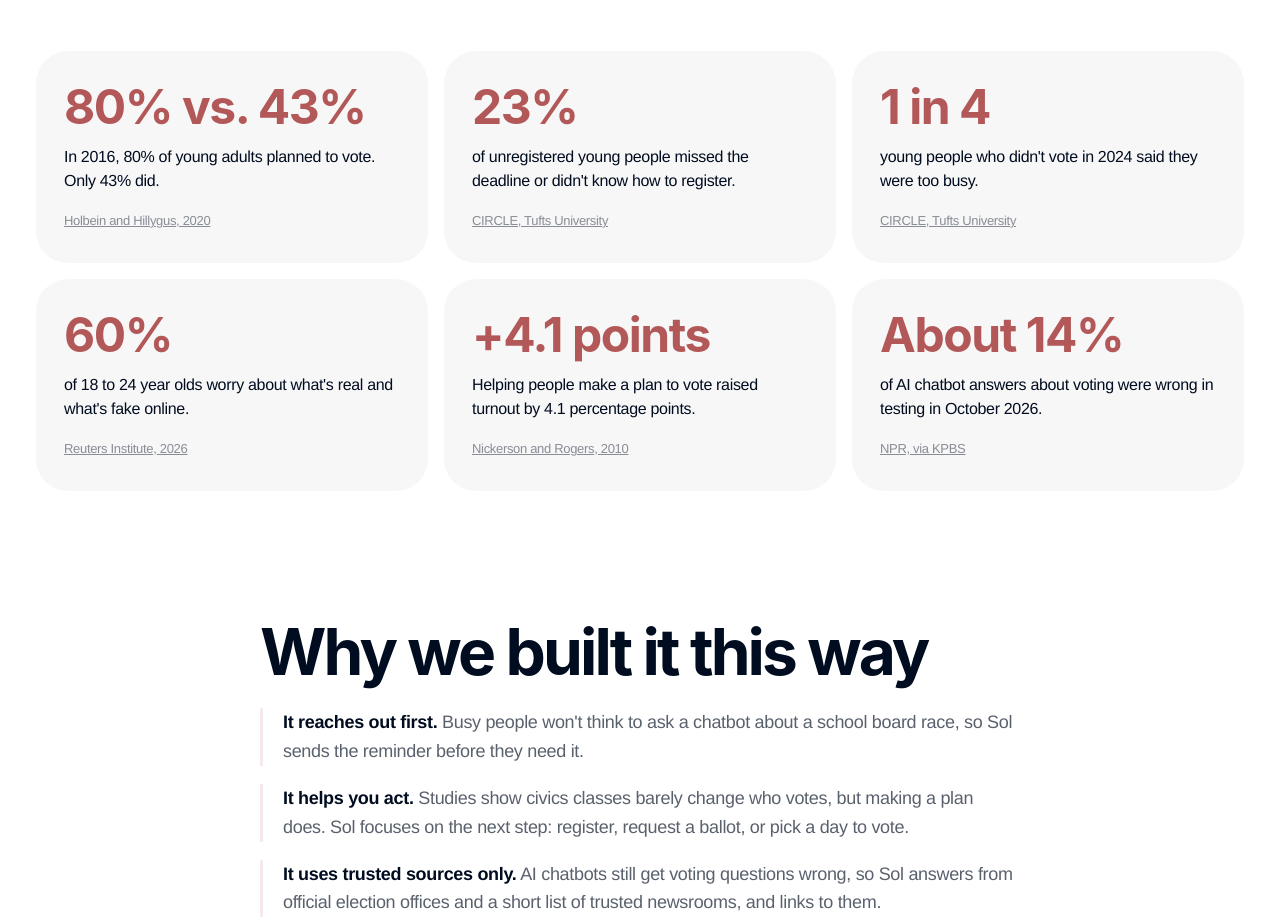
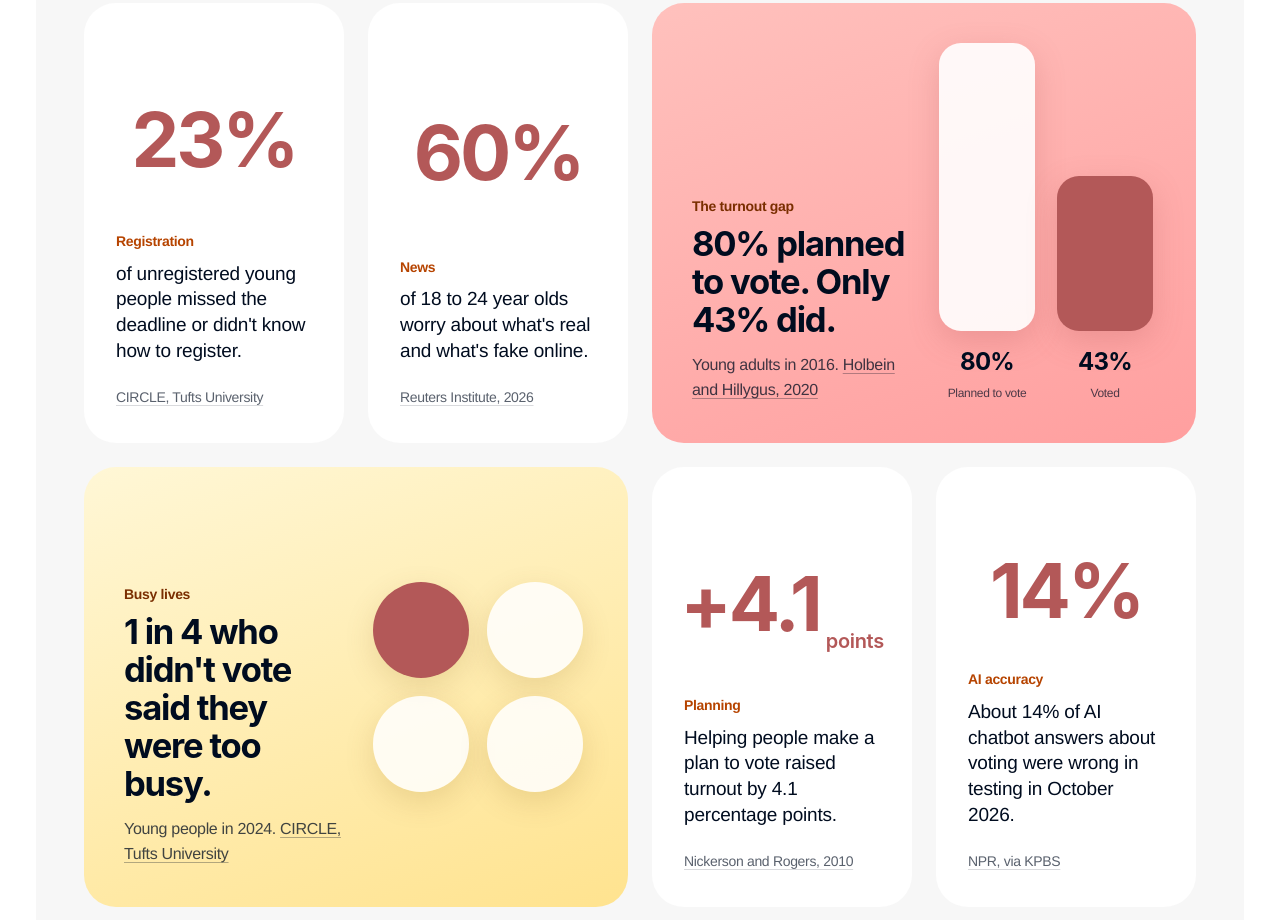
Before and after one commit to thatgulleylife/local-ballot-buddy, a plain HTML site: page docs/about.html in a window 1280 px wide. Shown: the part 1693-2613 px from the top of the page. Drawn offline with Linux system fonts and the light colour scheme.

Commit message:
Redesign the About page research stats as a bento card grid
Co-Authored-By: Claude Opus 5.5 <noreply@anthropic.com>

```diff
--- a/docs/about.html
+++ b/docs/about.html
@@ -45,41 +45,54 @@
     <p>Sol, our assistant, works inside the AI tool you already use. It reaches out first instead of waiting for you to ask. All year, it sends a short news roundup from trusted sources. Before each election, it helps you check your address, learn what's on your ballot, and make a plan to vote.</p>
   </section>
 
-  <section class="section" aria-labelledby="h-data">
+  <section class="section stat-band" aria-labelledby="h-data">
     <div class="section-head">
       <h2 class="display-l" id="h-data">What the research says</h2>
       <p class="body-l">The problem isn't apathy. It's deadlines, moves, busy weeks, and too much noise. Each part of Sol answers one of these.</p>
     </div>
-    <div class="stats">
-      <figure class="stat">
-        <p class="stat-num">80% vs. 43%</p>
-        <p class="stat-text">In 2016, 80% of young adults planned to vote. Only 43% did.</p>
-        <figcaption><a href="https://scholars.duke.edu/publication/1547481" target="_blank" rel="noopener">Holbein and Hillygus, 2020</a></figcaption>
+    <div class="stat-grid">
+      <figure class="sc">
+        <div class="sc-visual" aria-hidden="true"><span class="sc-num">23%</span></div>
+        <p class="sc-eyebrow">Registration</p>
+        <p class="sc-title">of unregistered young people missed the deadline or didn't know how to register.</p>
+        <figcaption><a class="sc-src" href="https://circle.tufts.edu/latest-research/barriers-and-hardships-why-some-youth-didnt-vote-2024" target="_blank" rel="noopener">CIRCLE, Tufts University</a></figcaption>
       </figure>
-      <figure class="stat">
-        <p class="stat-num">23%</p>
-        <p class="stat-text">of unregistered young people missed the deadline or didn't know how to register.</p>
-        <figcaption><a href="https://circle.tufts.edu/latest-research/barriers-and-hardships-why-some-youth-didnt-vote-2024" target="_blank" rel="noopener">CIRCLE, Tufts University</a></figcaption>
+      <figure class="sc">
+        <div class="sc-visual" aria-hidden="true"><span class="sc-num">60%</span></div>
+        <p class="sc-eyebrow">News</p>
+        <p class="sc-title">of 18 to 24 year olds worry about what's real and what's fake online.</p>
+        <figcaption><a class="sc-src" href="https://reutersinstitute.politics.ox.ac.uk/sites/default/files/2026-03/Young_people_and_the_news.pdf" target="_blank" rel="noopener">Reuters Institute, 2026</a></figcaption>
       </figure>
-      <figure class="stat">
-        <p class="stat-num">1 in 4</p>
-        <p class="stat-text">young people who didn't vote in 2024 said they were too busy.</p>
-        <figcaption><a href="https://circle.tufts.edu/latest-research/barriers-and-hardships-why-some-youth-didnt-vote-2024" target="_blank" rel="noopener">CIRCLE, Tufts University</a></figcaption>
+      <figure class="sc sc-feature sc-pink">
+        <div class="sc-bars" aria-hidden="true">
+          <div class="sc-bar"><span style="height:80%"></span><b>80%</b><small>Planned to vote</small></div>
+          <div class="sc-bar"><span style="height:43%"></span><b>43%</b><small>Voted</small></div>
+        </div>
+        <div class="sc-copy">
+          <p class="sc-eyebrow">The turnout gap</p>
+          <p class="sc-big">80% planned to vote. Only 43% did.</p>
+          <p class="sc-sub">Young adults in 2016. <a class="sc-src" href="https://scholars.duke.edu/publication/1547481" target="_blank" rel="noopener">Holbein and Hillygus, 2020</a></p>
+        </div>
       </figure>
-      <figure class="stat">
-        <p class="stat-num">60%</p>
-        <p class="stat-text">of 18 to 24 year olds worry about what's real and what's fake online.</p>
-        <figcaption><a href="https://reutersinstitute.politics.ox.ac.uk/sites/default/files/2026-03/Young_people_and_the_news.pdf" target="_blank" rel="noopener">Reuters Institute, 2026</a></figcaption>
+      <figure class="sc sc-feature sc-yellow">
+        <div class="sc-dots" aria-hidden="true"><span class="on"></span><span></span><span></span><span></span></div>
+        <div class="sc-copy">
+          <p class="sc-eyebrow">Busy lives</p>
+          <p class="sc-big">1 in 4 who didn't vote said they were too busy.</p>
+          <p class="sc-sub">Young people in 2024. <a class="sc-src" href="https://circle.tufts.edu/latest-research/barriers-and-hardships-why-some-youth-didnt-vote-2024" target="_blank" rel="noopener">CIRCLE, Tufts University</a></p>
+        </div>
       </figure>
-      <figure class="stat">
-        <p class="stat-num">+4.1 points</p>
-        <p class="stat-text">Helping people make a plan to vote raised turnout by 4.1 percentage points.</p>
-        <figcaption><a href="https://toddrogers.scholars.harvard.edu/publications/do-you-have-voting-plan-implementation-intentions-voter-turnout-and-organic" target="_blank" rel="noopener">Nickerson and Rogers, 2010</a></figcaption>
+      <figure class="sc">
+        <div class="sc-visual" aria-hidden="true"><span class="sc-num">+4.1</span><span class="sc-unit">points</span></div>
+        <p class="sc-eyebrow">Planning</p>
+        <p class="sc-title">Helping people make a plan to vote raised turnout by 4.1 percentage points.</p>
+        <figcaption><a class="sc-src" href="https://toddrogers.scholars.harvard.edu/publications/do-you-have-voting-plan-implementation-intentions-voter-turnout-and-organic" target="_blank" rel="noopener">Nickerson and Rogers, 2010</a></figcaption>
       </figure>
-      <figure class="stat">
-        <p class="stat-num">About 14%</p>
-        <p class="stat-text">of AI chatbot answers about voting were wrong in testing in October 2026.</p>
-        <figcaption><a href="https://www.kpbs.org/news/science-technology/2026/11/02/ai-chatbots-are-becoming-political-advisers-their-answers-can-mislead-voters" target="_blank" rel="noopener">NPR, via KPBS</a></figcaption>
+      <figure class="sc">
+        <div class="sc-visual" aria-hidden="true"><span class="sc-num">14%</span></div>
+        <p class="sc-eyebrow">AI accuracy</p>
+        <p class="sc-title">About 14% of AI chatbot answers about voting were wrong in testing in October 2026.</p>
+        <figcaption><a class="sc-src" href="https://www.kpbs.org/news/science-technology/2026/11/02/ai-chatbots-are-becoming-political-advisers-their-answers-can-mislead-voters" target="_blank" rel="noopener">NPR, via KPBS</a></figcaption>
       </figure>
     </div>
   </section>
--- a/docs/styles.css
+++ b/docs/styles.css
@@ -650,3 +650,60 @@ body.has-countdown { padding-bottom: 96px; }
 .cal-notes li { position: relative; padding-left: 20px; }
 .cal-notes li::before { content: ""; position: absolute; left: 0; top: 2px; width: 11px; height: 11px; border: 1.5px solid var(--navy); border-radius: 3px; }
 .cal-link { color: #0a64d8; font-weight: 500; }
+
+/* About page: research stats as a bento card grid */
+.stat-band { background: var(--surface); border-radius: var(--r-xl); padding: 80px clamp(16px, 4vw, 48px); max-width: var(--container); margin-left: auto; margin-right: auto; }
+.stat-grid { display: grid; grid-template-columns: repeat(4, minmax(0, 1fr)); gap: 24px; }
+.sc { margin: 0; background: var(--bg); border-radius: var(--r-l); padding: 32px 32px 34px; display: flex; flex-direction: column; min-height: 440px; }
+.sc-visual { flex: 1; display: flex; align-items: baseline; justify-content: center; gap: 6px; padding: 40px 0 28px; }
+.sc-visual { align-items: center; }
+.sc-num { font-family: var(--font-display); font-weight: 700; letter-spacing: -0.04em; font-size: clamp(56px, 6vw, 76px); line-height: 1; color: var(--navy); }
+.sc-unit { font-family: var(--font-display); font-weight: 600; font-size: 20px; color: var(--navy); align-self: flex-end; padding-bottom: 10px; }
+.sc-eyebrow { margin: 0 0 8px; font-size: var(--body-s); font-weight: 600; color: #b64400; }
+.sc-title { margin: 0 0 24px; font-size: 19px; line-height: 1.35; font-weight: 500; color: var(--ink); letter-spacing: -0.01em; }
+.sc figcaption { margin-top: auto; font-size: var(--body-s); }
+.sc-src { color: var(--ink-2); text-decoration: underline; text-underline-offset: 3px; text-decoration-color: var(--ink-4); }
+.sc-src:hover { color: var(--ink); }
+
+.sc-feature { grid-column: span 2; display: grid; grid-template-columns: 1fr 1fr; gap: 24px; padding: 40px; color: #000c1f; }
+.sc-feature .sc-copy { align-self: end; }
+.sc-feature .sc-eyebrow { color: #7a2e00; }
+.sc-big { font-family: var(--font-display); font-weight: 700; letter-spacing: -0.035em; font-size: clamp(28px, 2.7vw, 35px); line-height: 1.1; margin: 0 0 14px; color: #000c1f; }
+.sc-sub { margin: 0; font-size: var(--body-m); color: rgba(0, 12, 31, 0.75); }
+.sc-feature .sc-src { color: rgba(0, 12, 31, 0.75); text-decoration-color: rgba(0, 12, 31, 0.3); }
+.sc-pink { background: linear-gradient(160deg, #ffc1bd, #ff9f9f); }
+.sc-yellow { background: linear-gradient(160deg, #fff7d6, #ffe38f); grid-template-columns: 1fr 1fr; }
+.sc-yellow .sc-copy { grid-column: 1; grid-row: 1; }
+.sc-yellow .sc-dots { grid-column: 2; grid-row: 1; }
+
+/* 80% vs. 43% as two bars */
+.sc-bars { grid-column: 2; grid-row: 1; display: flex; gap: 22px; align-items: flex-end; justify-content: center; min-height: 300px; }
+.sc-bar { width: 96px; height: 100%; min-height: 300px; display: flex; flex-direction: column; justify-content: flex-end; align-items: center; gap: 4px; }
+.sc-bar span { flex: none; width: 100%; border-radius: 22px; background: rgba(255, 255, 255, 0.9); box-shadow: 0 10px 30px rgba(179, 88, 88, 0.25); }
+.sc-bar:last-child span { background: #b35858; }
+.sc-bar b { font-family: var(--font-display); font-size: 24px; letter-spacing: -0.03em; margin-top: 8px; }
+.sc-bar small { font-size: 12px; color: rgba(0, 12, 31, 0.7); text-align: center; }
+.sc-pink .sc-copy { grid-column: 1; grid-row: 1; }
+
+/* 1 in 4 as four dots */
+.sc-dots { display: grid; grid-template-columns: repeat(2, 96px); gap: 18px; place-content: center; }
+.sc-dots span { width: 96px; height: 96px; border-radius: 50%; background: rgba(255, 255, 255, 0.85); box-shadow: 0 10px 30px rgba(122, 79, 0, 0.15); }
+.sc-dots span.on { background: #b35858; }
+
+@media (max-width: 1000px) {
+  .stat-grid { grid-template-columns: repeat(2, minmax(0, 1fr)); }
+  .sc-feature { grid-column: span 2; }
+}
+@media (max-width: 640px) {
+  .stat-band { border-radius: var(--r-l); padding: 56px 16px; }
+  .stat-grid { grid-template-columns: 1fr; gap: 16px; }
+  .sc { min-height: 0; padding: 28px; }
+  .sc-visual { padding: 20px 0 24px; }
+  .sc-feature { grid-column: auto; grid-template-columns: 1fr; padding: 28px; }
+  .sc-feature .sc-copy, .sc-yellow .sc-dots, .sc-bars { grid-column: 1; grid-row: auto; }
+  .sc-bars { min-height: 0; height: 240px; } .sc-bar { min-height: 0; }
+  .sc-dots { grid-template-columns: repeat(4, 56px); gap: 12px; }
+  .sc-dots span { width: 56px; height: 56px; }
+}
+@media (prefers-color-scheme: dark) { :root:not([data-theme="light"]) .sc:not(.sc-feature) .sc-eyebrow { color: #ff9a5c; } }
+:root[data-theme="dark"] .sc:not(.sc-feature) .sc-eyebrow { color: #ff9a5c; }
```
